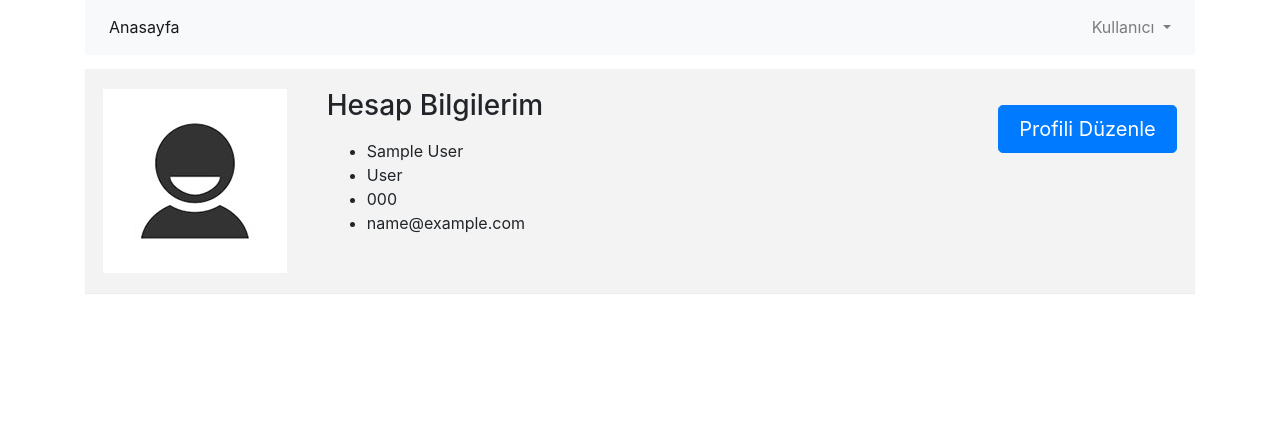
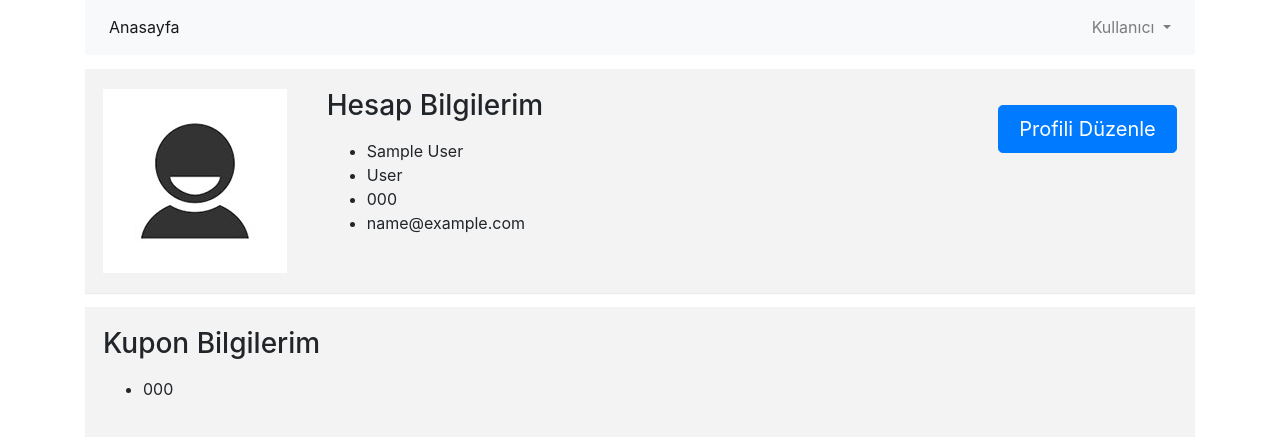
Before and after one commit to ebasturmen/alaaddin_challenge, a PHP site: page /profile.php in a window 1280 px wide. Shown: the part 411-848 px from the top of the page. Before the commit the page ends 705 px from the top, so only its background shows below. Run offline with PHP 8.4, Linux system fonts and the light colour scheme; the visitor is signed in with stand-in values (Sample User, id 1); tables that the repository leaves empty hold one stand-in row (values such as "Sample post").

Commit message:
Display coupon if user has one functions added.

```diff
--- a/assets/css/custom.css
+++ b/assets/css/custom.css
@@ -65,3 +65,15 @@ html, body {
 .profile-title h3{
     margin-bottom: 16px;
 }
+
+.coupon-box{
+    margin: 14px 0;
+    background: #f3f3f3;
+    box-shadow: 0 1px 1px rgba(0, 0, 0, 0.08);
+    height: max-content;
+    padding: 20px 18px;
+}
+
+.coupon-box h3{
+    margin-bottom: 16px;
+}
--- a/class/coupons.php
+++ b/class/coupons.php
@@ -8,7 +8,6 @@ class Coupons{
     public $id;
     public $code;
     public $owner_id;
-    public $status;
     public $coupon_id;
     public $user_id;
 
@@ -80,5 +79,22 @@ class Coupons{
         }
     }
 
+    /**
+     * GET COUPON INFO IF USER HAS COUPON
+     */
+    public function get_coupon()
+    {
+        $this->owner_id=htmlspecialchars(strip_tags($this->owner_id));
+
+        $sqlQuery = "SELECT * FROM " . $this->db_table ." WHERE owner_id = ?";
+        $stmt = $this->conn->prepare($sqlQuery);
+        $stmt->bindParam(1, $this->owner_id);
+        $stmt->execute();
+        $dataRow = $stmt->fetch(PDO::FETCH_ASSOC);
+        if (!empty($dataRow))
+        {
+            $this->code = $dataRow['code'];
+        }
+    }
 }
 ?>
--- a/profile.php
+++ b/profile.php
@@ -1,29 +1,31 @@
 <?php
 session_start();
-if(!isset($_SESSION['logged_in']))
-{
+if (!isset($_SESSION['logged_in'])) {
     header("Location: http://localhost/sign-in.php");
     exit();
-}
-else
-{
+} else {
     include_once 'config/database.php';
     include_once 'class/users.php';
+    include_once 'class/coupons.php';
     $user = new User($db);
     $user->id = $_SESSION['id'];
     $user->getSingleUser();
+
+    $coupon = new Coupons($db);
+    $coupon->owner_id = $_SESSION['id'];
+    $coupon->get_coupon();
 }
 ?>
 <!doctype html>
 <html lang="en">
 <head>
-    <?php include "views/partials/head.php";?>
+    <?php include "views/partials/head.php"; ?>
     <title>Profil - Alaaddin Adworks Challenge</title>
 </head>
 <body>
 <div class="container">
-    <?php include "views/partials/jumbotron.php";?>
-    <?php include "views/partials/navbar.php";?>
+    <?php include "views/partials/jumbotron.php"; ?>
+    <?php include "views/partials/navbar.php"; ?>
     <div class="col-12 profile p-0">
         <div class="profile-box">
             <div class="row no-gutters justify-content-between">
@@ -40,12 +42,23 @@ else
                     </ul>
                 </div>
                 <div class="col-md-2 discount-code-button">
-                    <a class="btn btn-primary btn-lg btn-block" href="/profile-edit.php" role="button">Profili Düzenle</a>
+                    <a class="btn btn-primary btn-lg btn-block" href="/profile-edit.php" role="button">Profili
+                        Düzenle</a>
                 </div>
             </div>
         </div>
     </div>
+    <div class="col-12 coupon-box">
+        <h3>Kupon Bilgilerim</h3>
+        <ul>
+            <?php if (!is_null($coupon->code)) { ?>
+                <li><?php echo $coupon->code ?></li>
+            <?php } else { ?>
+                <li>Henüz kupon kodu almadınız.</li>
+            <?php } ?>
+        </ul>
+    </div>
 </div>
-<?php include "views/partials/scripts.php";?>
+<?php include "views/partials/scripts.php"; ?>
 </body>
 </html>
```
